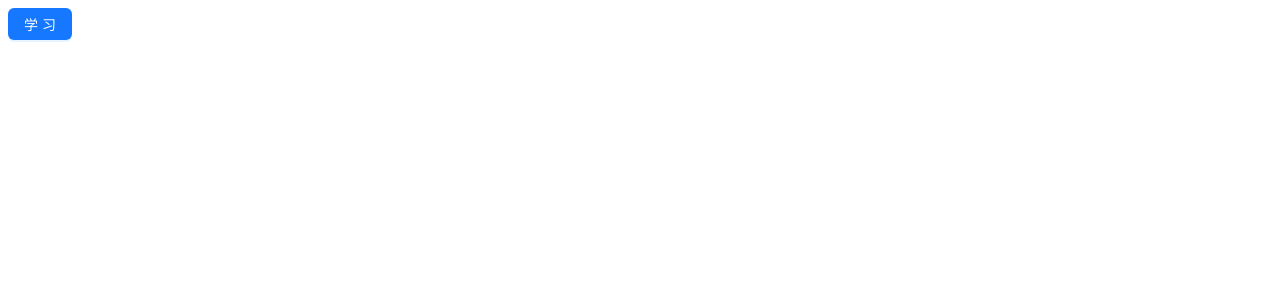
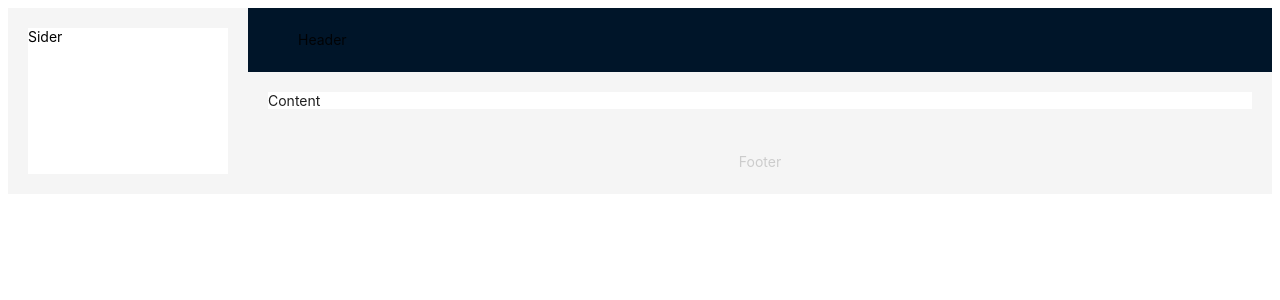
Before and after one commit to liang21/xqa_web, a React (Vite) app: page / in a window 1280 px wide. Shown: the top 300 px of the page. Built offline with nearby package versions, Linux system fonts and the light colour scheme.

Commit message:
feat:add husky

```diff
--- a/src/App.tsx
+++ b/src/App.tsx
@@ -1,14 +1,12 @@
 import { Button, message } from 'antd';
 import React, {Component} from 'react';
+import Home from './home/index';
 
 class App extends Component {
-  handleClick = () => {
-    message.success('成功啦...');
-    };
   render() {
     return (
       <div>
-        <Button type='primary' onClick={this.handleClick}>学习</Button>
+        <Home/>
       </div>
     );
   }
--- /dev/null
+++ b/src/home/index.less
@@ -0,0 +1,4 @@
+.layout{
+    width: 100%;
+    height: 100%;
+}
--- /dev/null
+++ b/src/home/index.tsx
@@ -0,0 +1,19 @@
+import React, { Component } from 'react';
+import { Layout} from 'antd';
+const { Header, Content, Footer, Sider } = Layout;
+import '@/home/index.less'
+class App extends Component{
+  render() {
+    return (
+      <Layout className='layout' style={{minHeight: '100%'}}>
+      <Sider style={{margin: 20, backgroundColor: '#fff'}}>Sider</Sider>
+      <Layout>
+        <Header className='header'>Header</Header>
+        <Content style={{margin: 20, backgroundColor: '#fff'}}>Content</Content>
+        <Footer style={{textAlign: 'center', color: '#cccccc'}}>Footer</Footer>
+      </Layout>
+    </Layout>
+    )
+  }
+}
+export default App;
--- a/tsconfig.json
+++ b/tsconfig.json
@@ -15,7 +15,7 @@
     "isolatedModules": true,
     "noEmit": true,
     "jsx": "react-jsx",
-    "baseUrl": ".",
+    "baseUrl": "./",
     "paths": {
       "@/*": ["src/*"]
     }
--- a/vite.config.ts
+++ b/vite.config.ts
@@ -1,6 +1,7 @@
-import { defineConfig } from 'vite';
-import react from '@vitejs/plugin-react';
-import vitePluginImp from 'vite-plugin-imp';
+import { defineConfig } from 'vite'
+import react from '@vitejs/plugin-react'
+import vitePluginImp from 'vite-plugin-imp'
+import { resolve } from 'path'
 
 // https://vitejs.dev/config/
 export default defineConfig({
@@ -13,16 +14,22 @@ export default defineConfig({
           style: (name) => `antd/es/${name}/style`,
         },
       ],
-    })
+    }),
   ],
   css: {
     preprocessorOptions: {
       less: {
         javascriptEnabled: true,
         modifyVars: {
-          '@primary-color': '#4377FE',//设置antd主题色
+          '@primary-color': '#4377FE', //设置antd主题色
         },
       },
-    }
+    },
   },
-});
+  resolve: {
+    //路径别名
+    alias: {
+      '@': resolve(__dirname, './src'),
+    },
+  },
+})
```
Also changed, not shown: package.json (+5 -2 lines), 2 other files (tests, documents, lock files or other folders).
